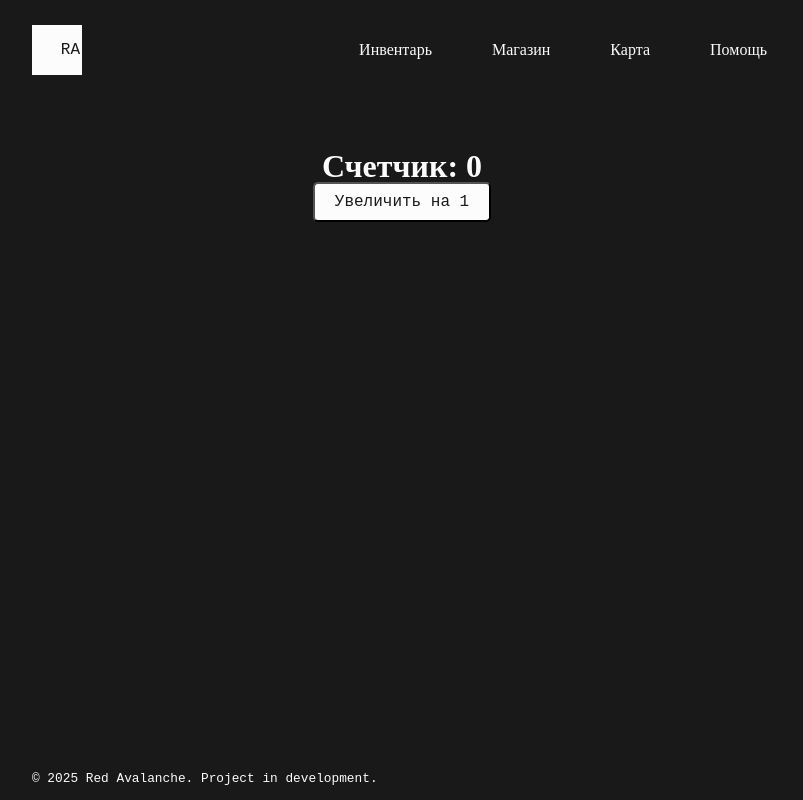
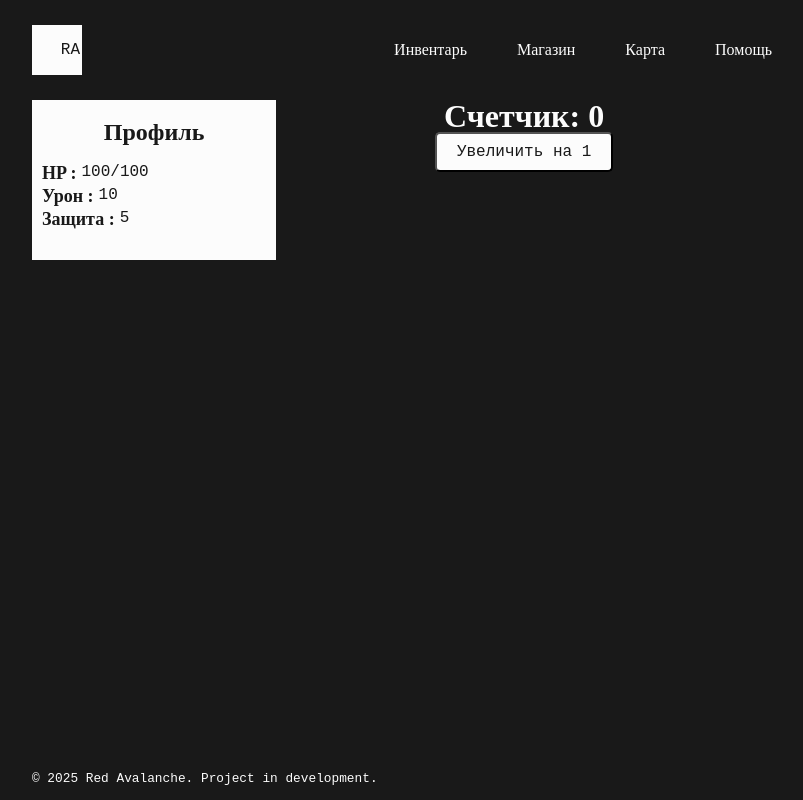
Before and after one commit to SanyaEricssonX/game-app, a Vue app: page / in a window 1280 px wide. Shown: the whole page, without its empty margins (238-1041 px from the left). Built offline with nearby package versions, Linux system fonts and the light colour scheme.

Commit message:
создал страницы для навигации, добавил отображение профиля с характеристиками

```diff
--- a/src/App.vue
+++ b/src/App.vue
@@ -2,7 +2,8 @@
   <div class="app" v-cloak>
     <div class="wrapper">
       <app-header></app-header>
-      <main class="main">
+      <main class="container main">
+        <user-profile></user-profile>
         <router-view></router-view>
       </main>
       <app-footer></app-footer>
@@ -13,6 +14,7 @@
 <script type="text/javascript">
 import AppFooter from "@/components/AppFooter";
 import AppHeader from "@/components/AppHeader";
+import UserProfile from "@/components/UserProfile";
 export default {
   extends: {},
   props: {},
@@ -20,7 +22,7 @@ export default {
     return {};
   },
   computed: {},
-  components: { AppFooter, AppHeader },
+  components: { AppFooter, AppHeader, UserProfile },
   watch: {},
   methods: {},
   beforeCreate() {},
@@ -42,8 +44,8 @@ export default {
   position: relative;
 }
 .main {
+  display: flex;
   min-height: calc(100vh - 130px);
-  /* border-top: 2px solid var(--color-light);
-  border-bottom: 2px solid var(--color-light);*/
 }
+
 </style>
--- a/src/assets/style/index.css
+++ b/src/assets/style/index.css
@@ -78,5 +78,4 @@ img {
   /* max-width: 1280px; */
   max-width: 740px;
   margin: 0 auto;
-  padding: 50px 15px;
 }
--- a/src/components/AppHeader.vue
+++ b/src/components/AppHeader.vue
@@ -1,17 +1,25 @@
 <template>
-  <footer class="header">
+  <header class="header">
     <div class="container header-container">
       <span class="logo">
         <a class="logo__text" @click="goToHomePage">RA</a>
       </span>
       <ul class="nav-list">
-        <li class="nav__item"><a href="" class="nav__link">Инвентарь</a></li>
-        <li class="nav__item"><a href="" class="nav__link">Магазин</a></li>
-        <li class="nav__item"><a href="" class="nav__link">Карта</a></li>
-        <li class="nav__item"><a href="" class="nav__link">Помощь</a></li>
+        <li class="nav__item">
+          <a href="" class="nav__link" @click="goToInventoryPage">Инвентарь</a>
+        </li>
+        <li class="nav__item">
+          <a href="" class="nav__link" @click="goToShopPage">Магазин</a>
+        </li>
+        <li class="nav__item">
+          <a href="" class="nav__link" @click="goToMapPage">Карта</a>
+        </li>
+        <li class="nav__item">
+          <a href="" class="nav__link" @click="goToHelpPage">Помощь</a>
+        </li>
       </ul>
     </div>
-  </footer>
+  </header>
 </template>
 
 <script type="text/javascript">
@@ -31,6 +39,26 @@ export default {
         location.reload();
       });
     },
+    goToInventoryPage() {
+      this.$router.push({ name: "Inventory" }).then(() => {
+        location.reload();
+      });
+    },
+    goToShopPage() {
+      this.$router.push({ name: "Shop" }).then(() => {
+        location.reload();
+      });
+    },
+    goToMapPage() {
+      this.$router.push({ name: "Map" }).then(() => {
+        location.reload();
+      });
+    },
+    goToHelpPage() {
+      this.$router.push({ name: "Help" }).then(() => {
+        location.reload();
+      });
+    },
   },
   beforeCreate() {},
   mounted() {},
@@ -38,6 +66,9 @@ export default {
 </script>
 
 <style scoped>
+.p {
+  color: var(--color-light);
+}
 .header-container {
   display: flex;
   padding: 25px 0;
@@ -60,12 +91,14 @@ export default {
   align-items: center;
 }
 .nav__item {
-  padding: 5px;
+  padding: 5px 0;
 }
 .nav__item:not(:last-child) {
   margin-right: 50px;
 }
 .nav__item:hover {
+  transform: translateY(1px);
+  border-bottom: 1px solid var(--color-light);
 }
 .nav__link {
   color: var(--color-light);
--- /dev/null
+++ b/src/components/UserProfile.vue
@@ -0,0 +1,60 @@
+<template>
+  <div class="profile-container">
+    <h2 class="profile__header">Профиль</h2>
+    <ul class="characteristics-list">
+      <li class="characteristics__item"><h4 class="item__title"> HP : </h4>{{ playerCurrentHp }}/{{ playerMaxHp }}</li>
+      <li class="characteristics__item"><h4 class="item__title"> Урон : </h4>{{ playerDamage }}</li>
+      <li class="characteristics__item"><h4 class="item__title"> Защита : </h4>{{ playerArmor }}</li>
+    </ul>
+  </div>
+</template>
+
+<script type="text/javascript">
+export default {
+  name: "user-profile",
+  extends: {},
+  props: {},
+  data() {
+    return {
+      playerMaxHp: 100,
+      playerCurrentHp: 100,
+      playerDamage: 10,
+      playerArmor: 5,
+    };
+  },
+  computed: {},
+  components: {},
+  watch: {},
+  methods: {},
+  beforeCreate() {},
+  mounted() {},
+};
+</script>
+
+<style scoped>
+.profile-container {
+  display: flex;
+  align-items: center;
+  flex-direction: column;
+  padding: 20px 10px;
+  width: 33%;
+  max-height: 20vh;
+  background-color: var(--color-light);
+  color: var(--color-dark);
+}
+.profile__header {
+  margin-bottom: 20px;
+}
+.characteristics-list {
+  width: 100%;
+}
+.characteristics__item {
+  display: flex;
+  margin-bottom: 5px;
+}
+.item__title {
+  font-weight: 600;
+  font-size: 18px;
+  margin-right: 5px;
+}
+</style>
--- /dev/null
+++ b/src/pages/HelpPage.vue
@@ -0,0 +1,28 @@
+<template>
+  <div class="container help-container">
+    Help
+  </div>
+</template>
+
+<script type="text/javascript">
+export default {
+  name: "HelpPage",
+  extends: {},
+  props: {},
+  data() {
+    return {};
+  },
+  computed: {},
+  components: {},
+  watch: {},
+  methods: {},
+  beforeCreate() {},
+  mounted() {},
+};
+</script>
+
+<style scoped>
+.help-container {
+  display: flex;
+}
+</style>
--- /dev/null
+++ b/src/pages/InventoryPage.vue
@@ -0,0 +1,28 @@
+<template>
+  <div class="container inventory-container">
+    Inventory
+  </div>
+</template>
+
+<script type="text/javascript">
+export default {
+  name: "InventoryPage",
+  extends: {},
+  props: {},
+  data() {
+    return {};
+  },
+  computed: {},
+  components: {},
+  watch: {},
+  methods: {},
+  beforeCreate() {},
+  mounted() {},
+};
+</script>
+
+<style scoped>
+.inventory-container {
+  display: flex;
+}
+</style>
--- /dev/null
+++ b/src/pages/MapPage.vue
@@ -0,0 +1,28 @@
+<template>
+  <div class="container map-container">
+    Map
+  </div>
+</template>
+
+<script type="text/javascript">
+export default {
+  name: "MapPage",
+  extends: {},
+  props: {},
+  data() {
+    return {};
+  },
+  computed: {},
+  components: {},
+  watch: {},
+  methods: {},
+  beforeCreate() {},
+  mounted() {},
+};
+</script>
+
+<style scoped>
+.map-container {
+  display: flex;
+}
+</style>
--- /dev/null
+++ b/src/pages/ShopPage.vue
@@ -0,0 +1,28 @@
+<template>
+  <div class="container shop-container">
+    Shop
+  </div>
+</template>
+
+<script type="text/javascript">
+export default {
+  name: "ShopPage",
+  extends: {},
+  props: {},
+  data() {
+    return {};
+  },
+  computed: {},
+  components: {},
+  watch: {},
+  methods: {},
+  beforeCreate() {},
+  mounted() {},
+};
+</script>
+
+<style scoped>
+.shop-container {
+  display: flex;
+}
+</style>
--- a/src/router/index.js
+++ b/src/router/index.js
@@ -1,5 +1,9 @@
 import MainPage from "@/pages/MainPage";
 import NotFoundPage from "@/pages/NotFoundPage";
+import InventoryPage from "@/pages/InventoryPage";
+import ShopPage from "@/pages/ShopPage";
+import MapPage from "@/pages/MapPage";
+import HelpPage from "@/pages/HelpPage";
 import { createRouter, createWebHistory } from "vue-router";
 
 const routes = [
@@ -13,6 +17,26 @@ const routes = [
     name: "Home",
     component: MainPage,
   },
+  {
+    path: "/inventory",
+    name: "Inventory",
+    component: InventoryPage,
+  },
+  {
+    path: "/shop",
+    name: "Shop",
+    component: ShopPage,
+  },
+  {
+    path: "/map",
+    name: "Map",
+    component: MapPage,
+  },
+  {
+    path: "/help",
+    name: "Help",
+    component: HelpPage,
+  },
 ];
 
 const router = createRouter({
```
